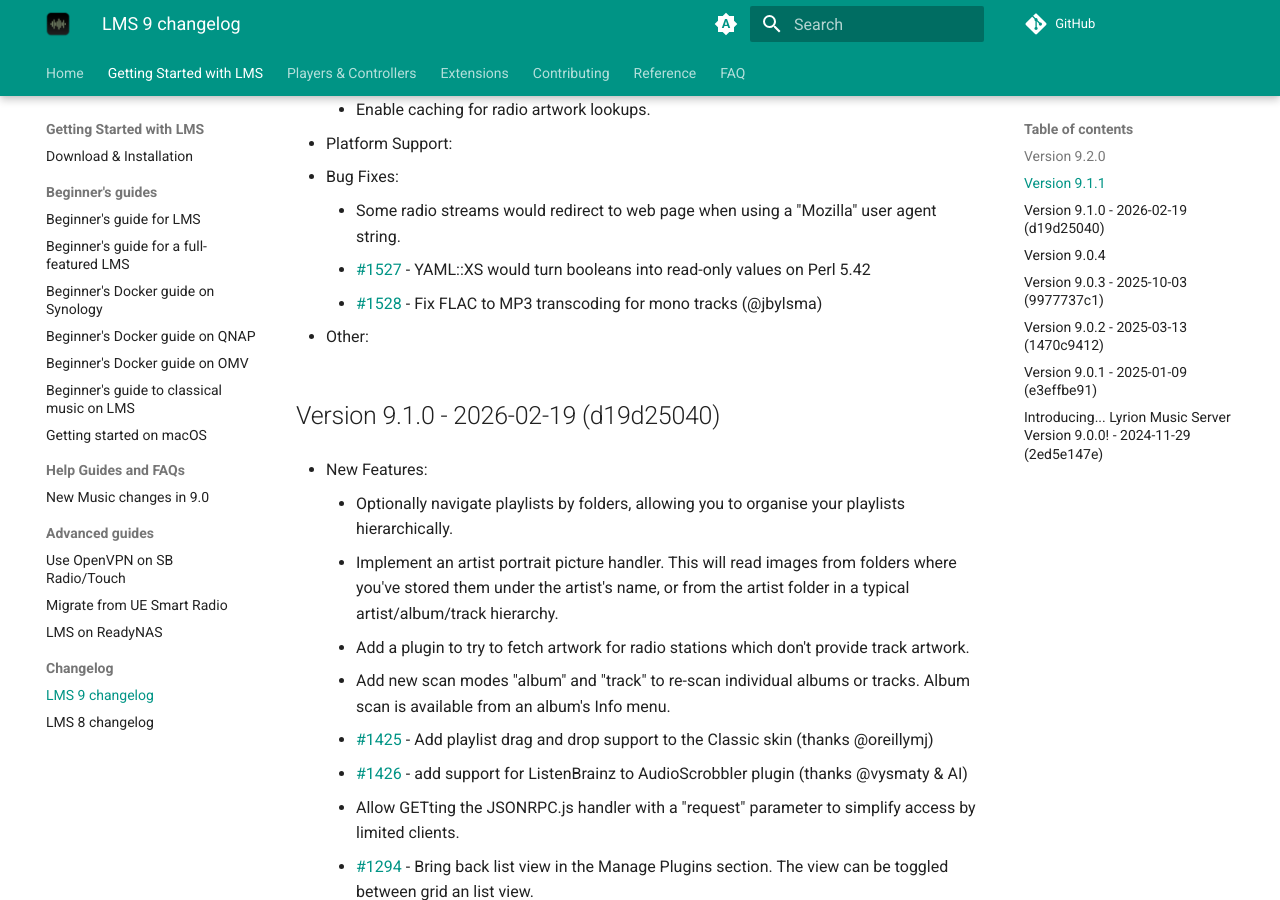
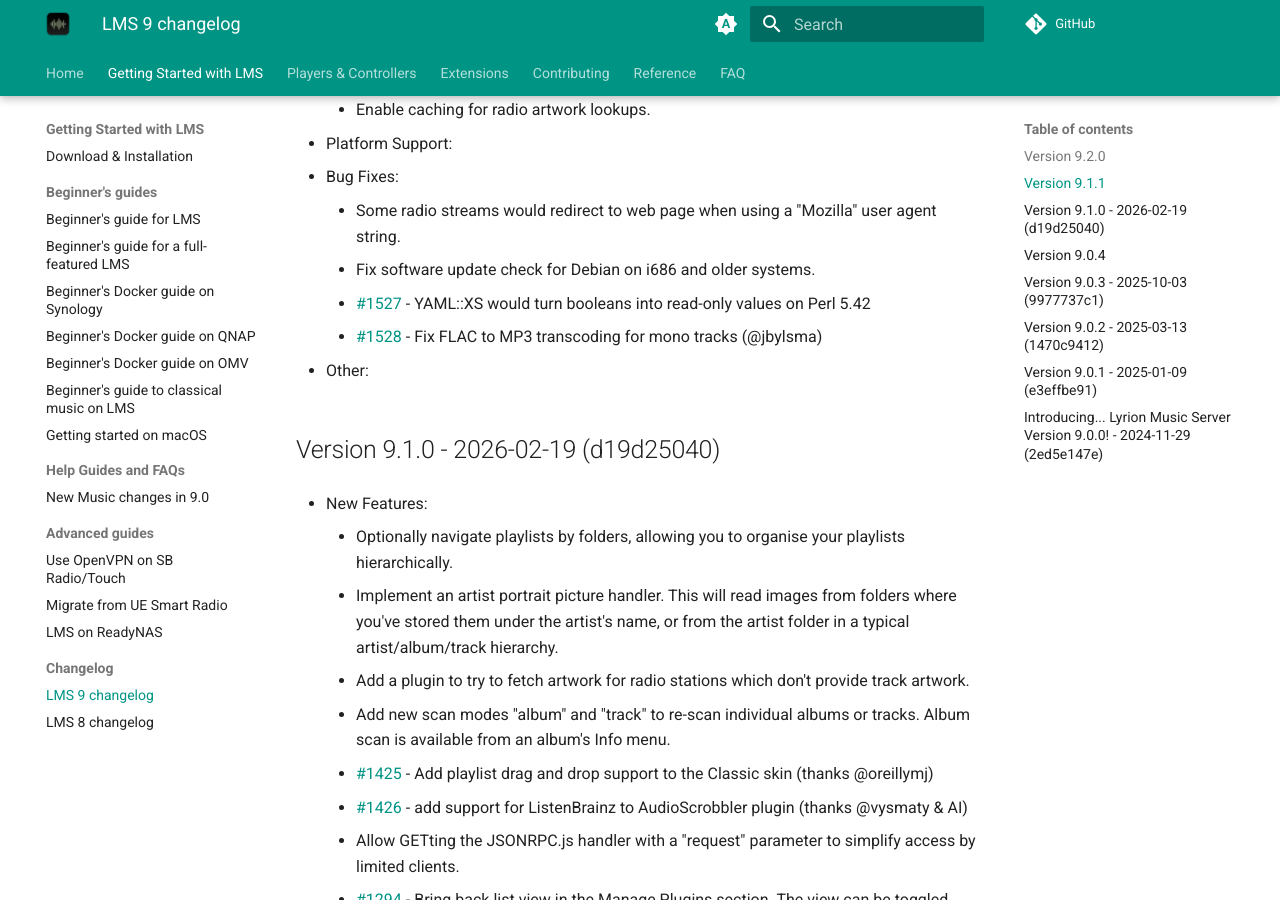
Before and after one commit to LMS-Community/lms-community.github.io, an MkDocs documentation site: the page built from docs/getting-started/changelog-lms9.md, in a window 1280 px wide and 900 px high, scrolled down 1061 px. Built offline with MkDocs 1.6.1 and Material for MkDocs 9.7.7, drawn with Linux system fonts in a browser that asks for light colours; a script that is not in the unit is left out; plug-ins that fetch from the network failed and are left out; comment, search, counter and statistics services are not loaded.

```diff
--- a/docs/getting-started/changelog-lms9.md
+++ b/docs/getting-started/changelog-lms9.md
@@ -39,6 +39,7 @@
 - Bug Fixes:
 
 	- Some radio streams would redirect to web page when using a "Mozilla" user agent string.
+	- Fix software update check for Debian on i686 and older systems.
 	- [#1527](https://github.com/LMS-Community/slimserver/pull/1527) \- YAML::XS would turn booleans into read-only values on Perl 5.42
 	- [#1528](https://github.com/LMS-Community/slimserver/pull/1528) \- Fix FLAC to MP3 transcoding for mono tracks (@jbylsma)
 
```
